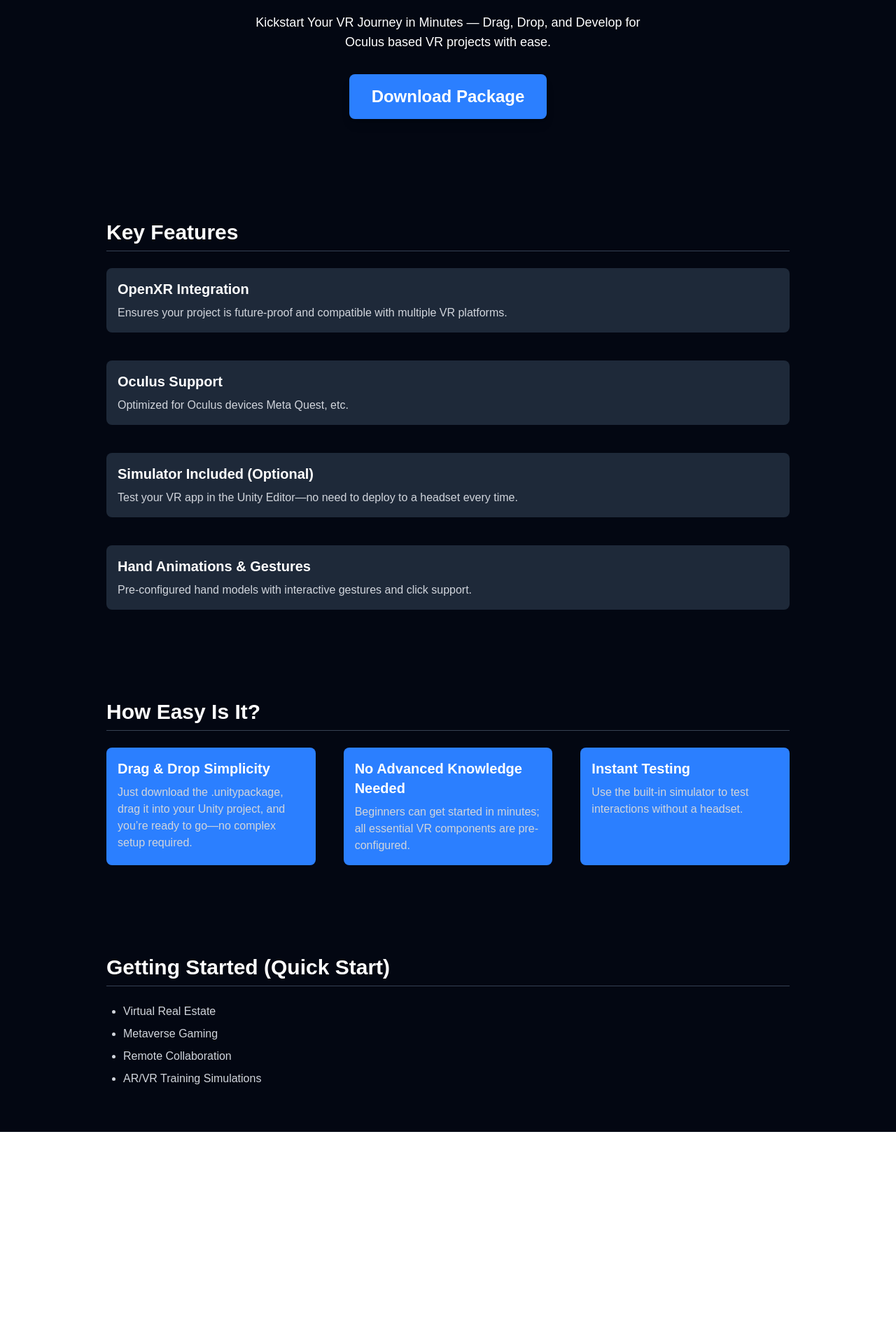
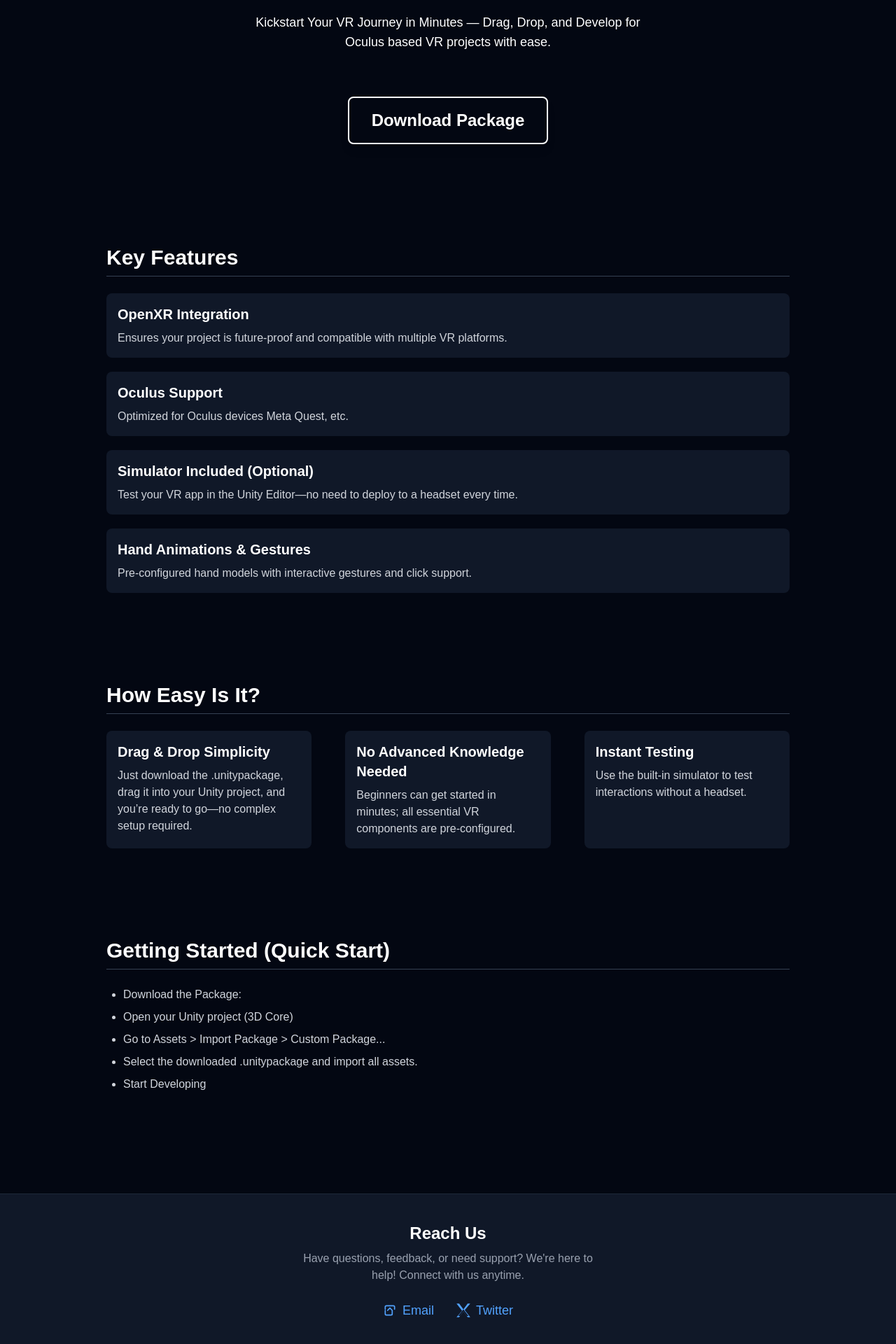
Before and after one commit to potatomioo/metdev, a Next.js app: page / in a window 1280 px wide. Shown: the part 230-2150 px from the top of the page at 70% size. Before the commit the page ends 1847 px from the top, so only its background shows below. Built offline with nearby package versions, Linux system fonts and the light colour scheme.

Commit message:
Added footer

```diff
--- a/src/components/Navbar.tsx
+++ b/src/components/Navbar.tsx
@@ -34,7 +34,7 @@ export default function Navbar() {
           </a>
         </li>
         <li>
-          <a href="#start" className="hover:text-blue-400">
+          <a href="#start" className="hover:text-blue-400 hover:border-blue-500 border border-white rounded-full px-4 py-2 ml-2 transition-colors">
             Getting Started
           </a>
         </li>
--- a/src/data/content.tsx
+++ b/src/data/content.tsx
@@ -6,10 +6,11 @@ export let features = [
   ];
 
 export let scope = [
-    "Virtual Real Estate",
-    "Metaverse Gaming",
-    "Remote Collaboration",
-    "AR/VR Training Simulations",
+    "Download the Package:",
+    "Open your Unity project (3D Core)",
+    "Go to Assets > Import Package > Custom Package...",
+    "Select the downloaded .unitypackage and import all assets.",
+    "Start Developing"
   ];
 
 export let ease = [
--- a/src/pages/index.tsx
+++ b/src/pages/index.tsx
@@ -1,6 +1,6 @@
 import Navbar from "@/components/Navbar";
 import Section from "@/components/Section";
-import { features, scope, ease} from "@/data/content";
+import { features, scope, ease } from "@/data/content";
 
 export default function Home() {
   return (
@@ -17,19 +17,19 @@ export default function Home() {
         <a
           href="/OculusBase.unitypackage"
           download
-          className="mt-8 inline-block px-8 py-4 bg-blue-500 text-white text-2xl font-bold rounded-lg shadow-lg transition-colors
-          hover:bg-white hover:text-blue-500 hover:scale-105"
+          className="mt-16 inline-block px-8 py-4 bg-transparent border-2 text-white text-2xl font-bold rounded-lg shadow-lg transition-colors
+          hover:scale-105 hover:bg-blue-900"
         >
           Download Package
         </a>
       </section>
 
       <Section id="features" title="Key Features">
-        <div className="grid grid-cols-1 sm:grid-cols-1 md:grid-cols-1 gap-10">
+        <div className="grid grid-cols-1 sm:grid-cols-1 md:grid-cols-1 gap-5">
           {features.map((feature) => (
             <div
               key={feature.name}
-              className="bg-gray-800 p-4 rounded-lg hover:scale-105 hover:border-2 transition-transform"
+              className="bg-gray-900 p-4 rounded-lg hover:scale-101 hover:border-2 transition-transform"
             >
               <h3 className="text-xl font-semibold mb-2">{feature.name}</h3>
               <p className="text-gray-300">{feature.desc}</p>
@@ -38,11 +38,11 @@ export default function Home() {
         </div>
       </Section>
       <Section id="start" title="How Easy Is It?">
-      <div className="grid grid-cols-1 sm:grid-cols-1 md:grid-cols-3 gap-10">
+        <div className="grid grid-cols-1 sm:grid-cols-1 md:grid-cols-3 gap-12 ">
           {ease.map((ease) => (
             <div
               key={ease.name}
-              className="bg-blue-500 p-4 rounded-lg hover:scale-105 hover:border-2 transition-transform"
+              className="bg-gray-900 p-4 rounded-lg hover:scale-105 hover:border-2 transition-transform"
             >
               <h3 className="text-xl font-semibold mb-2">{ease.name}</h3>
               <p className="text-gray-300">{ease.desc}</p>
@@ -57,6 +57,37 @@ export default function Home() {
           ))}
         </ul>
       </Section>
+      <footer className="mt-20 py-10 bg-gray-900 flex flex-col items-center border-t border-gray-800 w-full">
+        <h2 className="text-2xl font-bold mb-2">Reach Us</h2>
+        <p className="text-gray-400 mb-6 text-center max-w-md">
+          Have questions, feedback, or need support? We're here to help! Connect with us anytime.
+        </p>
+        <div className="flex space-x-8">
+          <a
+            href="mailto:deeptanshushuklaji@email.com"
+            className="flex items-center text-blue-400 hover:underline text-lg"
+            target="_blank"
+            rel="noopener noreferrer"
+          >
+            <svg className="w-5 h-5 mr-2" fill="none" stroke="currentColor" strokeWidth="2" viewBox="0 0 24 24">
+              <path strokeLinecap="round" strokeLinejoin="round" d="M16 12l-4-4-4 4m8 0v6a2 2 0 01-2 2H6a2 2 0 01-2-2v-6m16-2V6a2 2 0 00-2-2H6a2 2 0 00-2 2v4"></path>
+            </svg>
+            Email
+          </a>
+          <a
+            href="https://twitter.com/potatomiooo"
+            className="flex items-center text-blue-400 hover:underline text-lg"
+            target="_blank"
+            rel="noopener noreferrer"
+          >
+            {/* X (Twitter) Logo SVG */}
+            <svg className="w-5 h-5 mr-2" viewBox="0 0 1200 1227" fill="currentColor" xmlns="http://www.w3.org/2000/svg">
+              <path d="M1199.61 21.5H974.09L600.01 529.13L225.91 21.5H0.39L484.13 637.09L0 1205.5H225.52L600.01 697.87L974.49 1205.5H1200L715.87 589.91L1199.61 21.5ZM900.41 1102.5L600.01 684.09L299.6 1102.5H146.09L600.01 529.13L1053.92 1102.5H900.41Z" />
+            </svg>
+            Twitter
+          </a>
+        </div>
+      </footer>
     </main>
   );
 }
```
